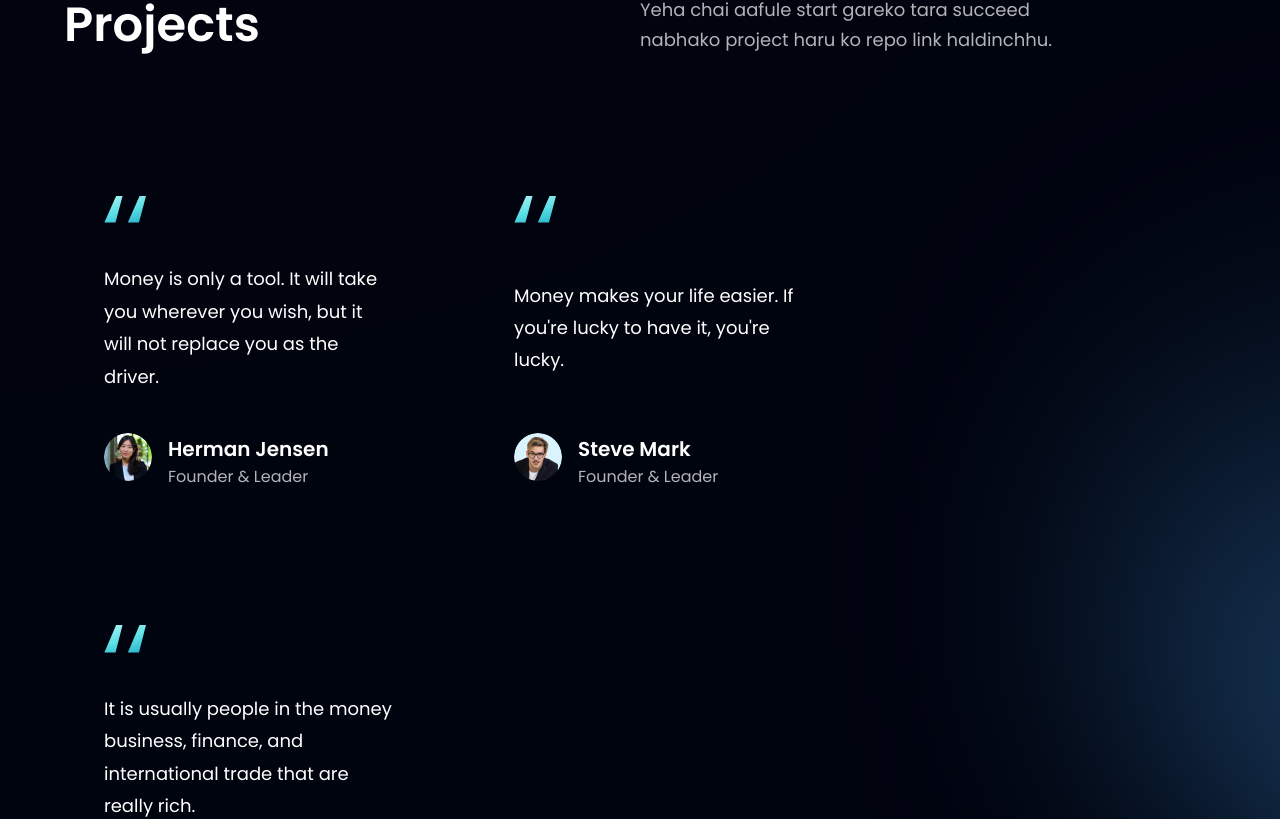
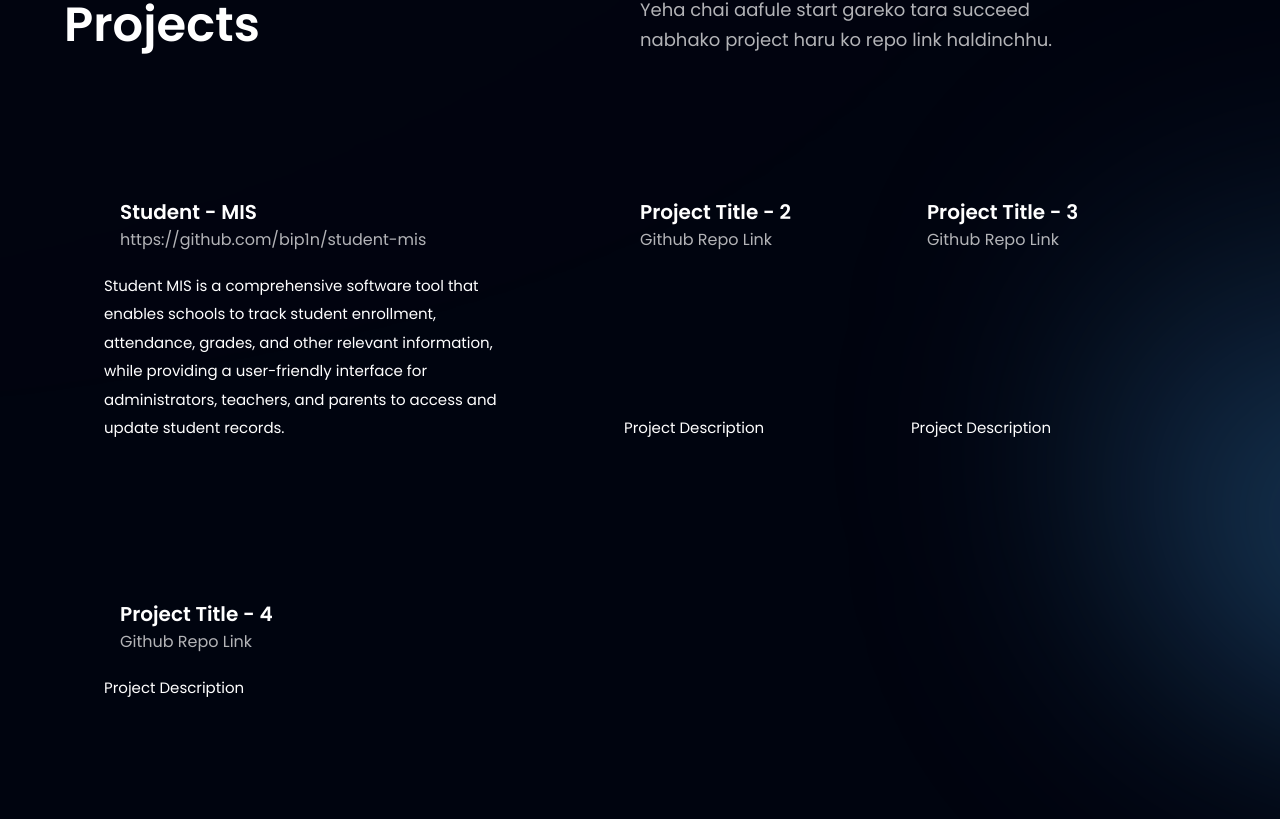
Before and after one commit to bip1n/Personal-Portfolio, a React (Vite) app: page / in a window 1280 px wide. Shown: the part 1802-2621 px from the top of the page. Built offline with nearby package versions, Linux system fonts and the light colour scheme.

Commit message:
Updated Project

```diff
--- a/src/components/FeedbackCard.jsx
+++ b/src/components/FeedbackCard.jsx
@@ -1,23 +1,20 @@
 import { quotes } from "../assets";
 
-const FeedbackCard = ({ content, name, title, img }) => (
-  <div className="flex justify-between flex-col px-10 py-12 rounded-[20px]  max-w-[370px] md:mr-10 sm:mr-5 mr-0 my-5 feedback-card">
-    <img src={quotes} alt="double_quotes" className="w-[42.6px] h-[27.6px] object-contain" />
-    <p className="font-poppins font-normal text-[18px] leading-[32.4px] text-white my-10">
-      {content}
-    </p>
-
-    <div className="flex flex-row">
-      <img src={img} alt={name} className="w-[48px] h-[48px] rounded-full" />
+const FeedbackCard = ({ content, name, title, }) => (
+  <div className="flex justify-between flex-col px-10 py-12 rounded-[20px]  max-w-[480px] md:mr-10 sm:mr-5 mr-0 my-5 feedback-card">
+       <div className="flex flex-row">
       <div className="flex flex-col ml-4">
         <h4 className="font-poppins font-semibold text-[20px] leading-[32px] text-white">
           {name}
         </h4>
-        <p className="font-poppins font-normal text-[16px] leading-[24px] text-dimWhite">
-          {title}
+        <p className="font-poppins font-normal text-[16px] leading-[24px] text-dimWhite ">
+          <a href="https://github.com/bip1n/student-mis" target="_blank">{title}</a>
         </p>
       </div>
     </div>
+    <p className="font-poppins font-normal text-[15px] leading-[28.4px] text-white my-5">
+      {content}
+    </p>
   </div>
 );
 
--- a/src/constants/index.js
+++ b/src/constants/index.js
@@ -54,27 +54,27 @@ export const features = [
 export const feedback = [
   {
     id: "feedback-1",
-    content:
-      "Money is only a tool. It will take you wherever you wish, but it will not replace you as the driver.",
-    name: "Herman Jensen",
-    title: "Founder & Leader",
-    img: people01,
+    content:"Student MIS is a comprehensive software tool that enables schools to track student enrollment, attendance, grades, and other relevant information, while providing a user-friendly interface for administrators, teachers, and parents to access and update student records.",
+    name: "Student - MIS",
+    title: "https://github.com/bip1n/student-mis",
   },
   {
     id: "feedback-2",
-    content:
-      "Money makes your life easier. If you're lucky to have it, you're lucky.",
-    name: "Steve Mark",
-    title: "Founder & Leader",
-    img: people02,
+    content:"Project Description",
+    name: "Project Title - 2",
+    title: "Github Repo Link",
   },
   {
     id: "feedback-3",
-    content:
-      "It is usually people in the money business, finance, and international trade that are really rich.",
-    name: "Kenn Gallagher",
-    title: "Founder & Leader",
-    img: people03,
+    content:"Project Description",
+    name: "Project Title - 3",
+    title: "Github Repo Link",
+  },
+  {
+    id: "feedback-4",
+    content:"Project Description",
+    name: "Project Title - 4",
+    title: "Github Repo Link",
   },
 ];
 
```
